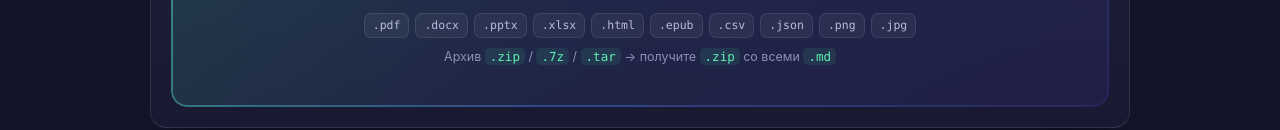
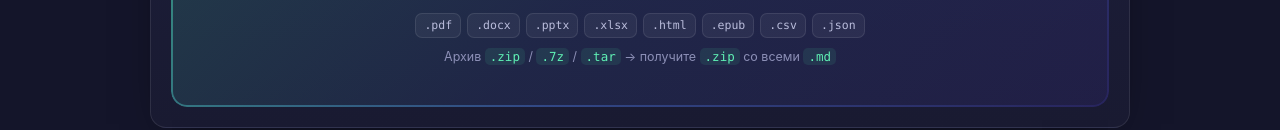
Before and after one commit to pikov-vitaliy/md-converters, a website: page gui_static/index.html in a window 1280 px wide. Shown: the part 338-468 px from the top of the page. Drawn offline with Linux system fonts and the light colour scheme; no server answers; files whose address does not match are found by name.

Commit message:
README: Node.js одной командой; окно: без .png и .jpg среди форматов
- README: установка Node.js на Windows через winget install OpenJS.NodeJS.LTS,
  перезапуск терминала, проверка node -v, установщик с nodejs.org, если winget
  отключён.
- Окно: значки .png и .jpg убраны из списка форматов. Без ExifTool и LLM
  MarkItDown возвращает для картинки пустой .md (только шапка), текст с
  изображения не распознаётся; значки обещали то, чего программа не делает.
  Явно переданную картинку программа по-прежнему конвертирует (метаданные EXIF
  при установленном ExifTool), как описано в README.

Co-Authored-By: Claude Opus 5.5 <noreply@anthropic.com>

```diff
--- a/gui_static/index.html
+++ b/gui_static/index.html
@@ -302,7 +302,7 @@
       <div class="formats">
         <span class="fmt">.pdf</span><span class="fmt">.docx</span><span class="fmt">.pptx</span>
         <span class="fmt">.xlsx</span><span class="fmt">.html</span><span class="fmt">.epub</span>
-        <span class="fmt">.csv</span><span class="fmt">.json</span><span class="fmt">.png</span><span class="fmt">.jpg</span>
+        <span class="fmt">.csv</span><span class="fmt">.json</span>
       </div>
       <p class="dz-archive">Архив <code>.zip</code> / <code>.7z</code> / <code>.tar</code> → получите <code>.zip</code> со всеми <code>.md</code></p>
       <input type="file" id="fileInput" multiple style="display:none">
```
Also changed, not shown: README.md.
